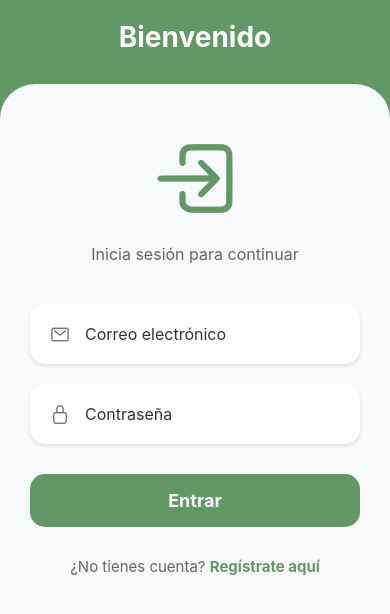
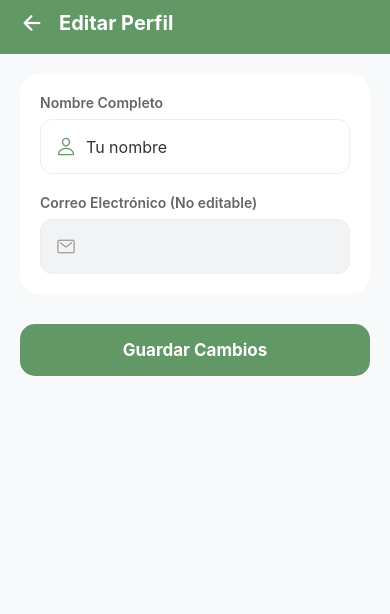
Before and after one commit to roccassa/Ecommerce_P2, a React Native app: screen /EditProfile in a window 390 px wide. Shown: the top 614 px of the page. Built offline with nearby package versions, Linux system fonts and the light colour scheme.

Commit message:
cree la vista editPorfile y la agrege ael appnavigator a

```diff
--- a/src/navigation/AppNavigation.js
+++ b/src/navigation/AppNavigation.js
@@ -5,6 +5,8 @@ import TabNavigator from './TabNavigator';
 import ProductDetailScreen from '../screens/ProductDetailScreen';
 import RegisterScreen from '../screens/RegisterScreen';
 import LoginScreen from '../screens/LoginScreen';
+import EditProfileScreen from '../screens/EditProfileScreen';
+
 const Stack = createNativeStackNavigator();
 
 const AppNavigator = () => {
@@ -22,6 +24,8 @@ const AppNavigator = () => {
       <Stack.Screen name="Login" component={LoginScreen} options={{ headerShown: false }} />
       <Stack.Screen name="MainTabs" component={TabNavigator} options={{ headerShown: false }}/>
       <Stack.Screen name="Register" component={RegisterScreen}  options={{ headerShown: false }}/>
+      <Stack.Screen name="EditProfile" component={EditProfileScreen} options={{ headerShown: false }} />
+
       <Stack.Screen name="ProductDetail" component={ProductDetailScreen} options={({ route }) => ({
           title: route.params?.product?.title || 'Detalle',headerShown: true,})}/>
 
--- /dev/null
+++ b/src/screens/EditProfileScreen.js
@@ -0,0 +1,98 @@
+import React, { useState } from 'react';
+import { View, Text, TextInput, TouchableOpacity, StyleSheet, SafeAreaView, StatusBar, Alert } from 'react-native';
+import { Ionicons } from '@expo/vector-icons';
+import { useCart } from '../context/CartContext';
+
+const EditProfileScreen = ({ navigation }) => {
+  const { user, loginUser } = useCart();
+  const [newName, setNewName] = useState(user?.name || '');
+
+  const handleSave = async () => {
+    if (!newName.trim()) {
+      Alert.alert('Error', 'El nombre no puede estar vacío');
+      return;
+    }
+    // Actualizamos el usuario en el contexto
+    await loginUser({ ...user, name: newName });
+    Alert.alert('Éxito', 'Perfil actualizado correctamente');
+    navigation.goBack();
+  };
+
+  return (
+    <View style={styles.mainContainer}>
+      <StatusBar barStyle="light-content" backgroundColor="#629766" />
+      <View style={styles.header}>
+        <TouchableOpacity onPress={() => navigation.goBack()} style={styles.backButton}>
+          <Ionicons name="arrow-back" size={24} color="#fff" />
+        </TouchableOpacity>
+        <Text style={styles.headerTitle}>Editar Perfil</Text>
+      </View>
+
+      <SafeAreaView style={styles.contentSafeArea}>
+        <View style={styles.container}>
+          <View style={styles.inputCard}>
+            <Text style={styles.label}>Nombre Completo</Text>
+            <View style={styles.inputGroup}>
+              <Ionicons name="person-outline" size={20} color="#629766" style={styles.icon} />
+              <TextInput
+                style={styles.input}
+                value={newName}
+                onChangeText={setNewName}
+                placeholder="Tu nombre"
+              />
+            </View>
+
+            <Text style={[styles.label, { marginTop: 20 }]}>Correo Electrónico (No editable)</Text>
+            <View style={[styles.inputGroup, { backgroundColor: '#f1f3f5' }]}>
+              <Ionicons name="mail-outline" size={20} color="#999" style={styles.icon} />
+              <Text style={[styles.input, { color: '#999', paddingTop: 15 }]}>{user?.email}</Text>
+            </View>
+          </View>
+
+          <TouchableOpacity style={styles.saveButton} onPress={handleSave}>
+            <Text style={styles.saveButtonText}>Guardar Cambios</Text>
+          </TouchableOpacity>
+        </View>
+      </SafeAreaView>
+    </View>
+  );
+};
+
+const styles = StyleSheet.create({
+  mainContainer: { flex: 1, backgroundColor: '#629766' },
+  header: {
+    backgroundColor: '#629766',
+    paddingVertical: 18,
+    flexDirection: 'row',
+    alignItems: 'center',
+    paddingTop: (StatusBar.currentHeight || 0) + 10,
+    paddingHorizontal: 20,
+  },
+  backButton: { marginRight: 15 },
+  headerTitle: { fontSize: 20, fontWeight: '700', color: '#fff' },
+  contentSafeArea: { flex: 1, backgroundColor: '#f8f9fa' },
+  container: { padding: 20 },
+  inputCard: { backgroundColor: '#fff', borderRadius: 20, padding: 20, elevation: 3 },
+  label: { fontSize: 14, fontWeight: '600', color: '#666', marginBottom: 8 },
+  inputGroup: {
+    flexDirection: 'row',
+    alignItems: 'center',
+    borderWidth: 1,
+    borderColor: '#eee',
+    borderRadius: 12,
+    paddingHorizontal: 15,
+    height: 55,
+  },
+  icon: { marginRight: 10 },
+  input: { flex: 1, fontSize: 16, color: '#333' },
+  saveButton: {
+    backgroundColor: '#629766',
+    paddingVertical: 16,
+    borderRadius: 15,
+    alignItems: 'center',
+    marginTop: 30,
+  },
+  saveButtonText: { color: '#fff', fontSize: 17, fontWeight: '700' },
+});
+
+export default EditProfileScreen;
--- a/src/screens/ProfileScreen.js
+++ b/src/screens/ProfileScreen.js
@@ -1,11 +1,9 @@
 import React from 'react';
-import { View, Text, TouchableOpacity, StyleSheet, SafeAreaView, Alert, StatusBar } from 'react-native';
+import { View, Text, TouchableOpacity, StyleSheet, SafeAreaView, Alert, StatusBar, ScrollView } from 'react-native';
 import { Ionicons } from '@expo/vector-icons';
-// 1. IMPORTANTE: Importamos el hook para leer los datos globales
 import { useCart } from '../context/CartContext';
 
 const ProfileScreen = ({ navigation }) => {
-  // 2. EXTRAEMOS: Sacamos 'user' y 'logoutUser' del contexto
   const { orders, cart, user, logoutUser } = useCart();
 
   const handleLogout = () => {
@@ -15,11 +13,16 @@ const ProfileScreen = ({ navigation }) => {
         text: 'Cerrar sesión',
         style: 'destructive',
         onPress: async () => {
-          await logoutUser(); // Limpia los datos del teléfono
-          navigation.replace('Login'); // Te manda al Login
+          await logoutUser();
+          navigation.replace('Login');
         }
       },
     ]);
+  };
+
+  // Función genérica para mostrar que la opción está en desarrollo
+  const handleFeatureUnderDev = (feature) => {
+    Alert.alert('Próximamente', `La opción de ${feature} estará disponible en la siguiente actualización.`);
   };
 
   return (
@@ -31,22 +34,15 @@ const ProfileScreen = ({ navigation }) => {
       </View>
 
       <SafeAreaView style={styles.contentSafeArea}>
-        <View style={styles.container}>
+        <ScrollView showsVerticalScrollIndicator={false} contentContainerStyle={styles.scrollContainer}>
 
           {/* TARJETA DE PERFIL */}
           <View style={styles.profileCard}>
             <View style={styles.avatarContainer}>
               <Ionicons name="person-circle" size={90} color="#629766" />
             </View>
-
-            {/* 3. CAMBIO DINÁMICO: Si hay usuario muestra su nombre, si no, dice Invitado */}
-            <Text style={styles.userName}>
-              {user ? user.name : 'Invitado'}
-            </Text>
-
-            <Text style={styles.userEmail}>
-              {user ? user.email : 'Inicia sesión para comprar'}
-            </Text>
+            <Text style={styles.userName}>{user ? user.name : 'Invitado'}</Text>
+            <Text style={styles.userEmail}>{user ? user.email : 'Inicia sesión para comprar'}</Text>
 
             <View style={styles.statsContainer}>
               <View style={styles.statItem}>
@@ -56,18 +52,42 @@ const ProfileScreen = ({ navigation }) => {
               <View style={styles.statDivider} />
               <View style={styles.statItem}>
                 <Text style={styles.statNumber}>{cart.length}</Text>
-                <Text style={styles.statLabel}>En carrito</Text>
+                <Text style={styles.statLabel}>Carrito</Text>
               </View>
             </View>
           </View>
 
-          {/* OPCIONES */}
+          {/* SECCIÓN: AJUSTES DE CUENTA */}
+          <Text style={styles.sectionLabel}>Ajustes de Cuenta</Text>
           <View style={styles.optionsContainer}>
-            <TouchableOpacity style={styles.optionItem}>
-              <Ionicons name="settings-outline" size={24} color="#666" />
-              <Text style={styles.optionText}>Configuración</Text>
-              <Ionicons name="chevron-forward" size={24} color="#ccc" />
+
+            {/* Opción 1: Editar Perfil */}
+            <TouchableOpacity style={styles.optionItem} onPress={() => navigation.navigate('EditProfile')}>
+              <View style={[styles.iconBox, { backgroundColor: '#e8f5e9' }]}>
+                <Ionicons name="create-outline" size={22} color="#2e7d32" />
+              </View>
+              <Text style={styles.optionText}>Editar Perfil</Text>
+              <Ionicons name="chevron-forward" size={20} color="#ccc" />
             </TouchableOpacity>
+
+            {/* Opción 2: Dirección de Envío */}
+            <TouchableOpacity style={styles.optionItem} onPress={() => handleFeatureUnderDev('Direcciones')}>
+              <View style={[styles.iconBox, { backgroundColor: '#fff3e0' }]}>
+                <Ionicons name="location-outline" size={22} color="#ef6c00" />
+              </View>
+              <Text style={styles.optionText}>Dirección de Envío</Text>
+              <Ionicons name="chevron-forward" size={20} color="#ccc" />
+            </TouchableOpacity>
+
+            {/* Opción 3: Configuración General */}
+            <TouchableOpacity style={styles.optionItem} onPress={() => handleFeatureUnderDev('Configuración')}>
+              <View style={[styles.iconBox, { backgroundColor: '#e3f2fd' }]}>
+                <Ionicons name="settings-outline" size={22} color="#1565c0" />
+              </View>
+              <Text style={styles.optionText}>Configuración General</Text>
+              <Ionicons name="chevron-forward" size={20} color="#ccc" />
+            </TouchableOpacity>
+
           </View>
 
           {/* BOTÓN CERRAR SESIÓN */}
@@ -76,39 +96,26 @@ const ProfileScreen = ({ navigation }) => {
             <Text style={styles.logoutText}>Cerrar sesión</Text>
           </TouchableOpacity>
 
-        </View>
+        </ScrollView>
       </SafeAreaView>
     </View>
   );
 };
 
 const styles = StyleSheet.create({
-  mainContainer: {
-    flex: 1,
-    backgroundColor: '#629766',
-  },
+  mainContainer: { flex: 1, backgroundColor: '#629766' },
   header: {
     backgroundColor: '#629766',
     paddingVertical: 18,
     alignItems: 'center',
     paddingTop: (StatusBar.currentHeight || 0) + 10,
   },
-  headerTitle: {
-    fontSize: 20,
-    fontWeight: '700',
-    color: '#fff',
-  },
-  contentSafeArea: {
-    flex: 1,
-    backgroundColor: '#f8f9fa',
-  },
-  container: {
-    flex: 1,
-    padding: 20,
-  },
+  headerTitle: { fontSize: 20, fontWeight: '700', color: '#fff' },
+  contentSafeArea: { flex: 1, backgroundColor: '#f8f9fa' },
+  scrollContainer: { padding: 20 },
   profileCard: {
     backgroundColor: '#fff',
-    borderRadius: 16,
+    borderRadius: 20,
     padding: 24,
     alignItems: 'center',
     marginBottom: 25,
@@ -116,56 +123,65 @@ const styles = StyleSheet.create({
     shadowColor: '#000',
     shadowOffset: { width: 0, height: 2 },
     shadowOpacity: 0.1,
-    shadowRadius: 4,
+    shadowRadius: 10,
   },
-  avatarContainer: {
-    marginBottom: 10,
-  },
-  userName: {
-    fontSize: 22,
-    fontWeight: '700',
-    color: '#333',
-    textTransform: 'capitalize' // Pone la primera letra en mayúscula
-  },
-  userEmail: {
-    fontSize: 15,
-    color: '#666',
-    marginBottom: 20
-  },
+  avatarContainer: { marginBottom: 10 },
+  userName: { fontSize: 22, fontWeight: '700', color: '#333', textTransform: 'capitalize' },
+  userEmail: { fontSize: 14, color: '#666', marginBottom: 20 },
   statsContainer: {
     flexDirection: 'row',
     backgroundColor: '#f8f9fa',
-    borderRadius: 12,
-    padding: 12,
+    borderRadius: 15,
+    padding: 15,
     width: '100%',
   },
   statItem: { flex: 1, alignItems: 'center' },
-  statNumber: { fontSize: 24, fontWeight: '700', color: '#629766' },
-  statLabel: { fontSize: 13, color: '#666' },
-  statDivider: { width: 1, height: 40, backgroundColor: '#ddd' },
+  statNumber: { fontSize: 20, fontWeight: '700', color: '#629766' },
+  statLabel: { fontSize: 12, color: '#999', marginTop: 2 },
+  statDivider: { width: 1, height: 30, backgroundColor: '#ddd' },
+
+  sectionLabel: {
+    fontSize: 14,
+    fontWeight: '700',
+    color: '#999',
+    marginBottom: 10,
+    marginLeft: 5,
+    textTransform: 'uppercase',
+  },
   optionsContainer: {
     backgroundColor: '#fff',
-    borderRadius: 12,
+    borderRadius: 20,
     marginBottom: 25,
+    overflow: 'hidden',
   },
   optionItem: {
     flexDirection: 'row',
     alignItems: 'center',
-    padding: 16,
+    padding: 15,
     borderBottomWidth: 1,
-    borderBottomColor: '#f0f0f0',
+    borderBottomColor: '#f1f1f1',
   },
-  optionText: { flex: 1, fontSize: 16, marginLeft: 16, color: '#333' },
+  iconBox: {
+    width: 40,
+    height: 40,
+    borderRadius: 10,
+    justifyContent: 'center',
+    alignItems: 'center',
+    marginRight: 15,
+  },
+  optionText: { flex: 1, fontSize: 16, color: '#333', fontWeight: '500' },
   logoutButton: {
     backgroundColor: '#dc3545',
     flexDirection: 'row',
     alignItems: 'center',
     justifyContent: 'center',
     paddingVertical: 16,
-    borderRadius: 12,
+    borderRadius: 15,
     gap: 10,
+    marginTop: 10,
+    marginBottom: 30,
   },
-  logoutText: { color: '#fff', fontSize: 17, fontWeight: '600' },
+  logoutText: { color: '#fff', fontSize: 16, fontWeight: '700' },
 });
 
 export default ProfileScreen;
```
